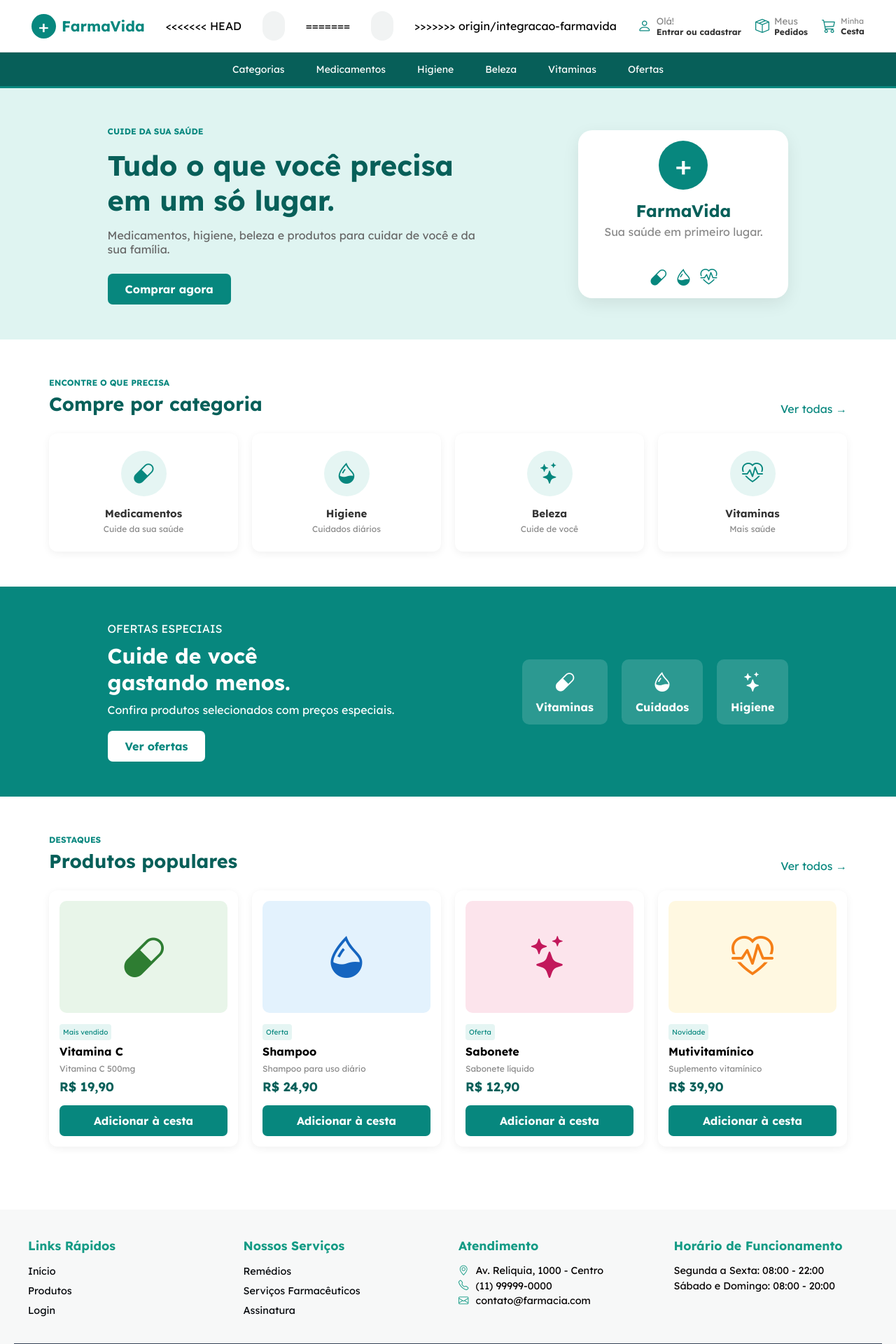
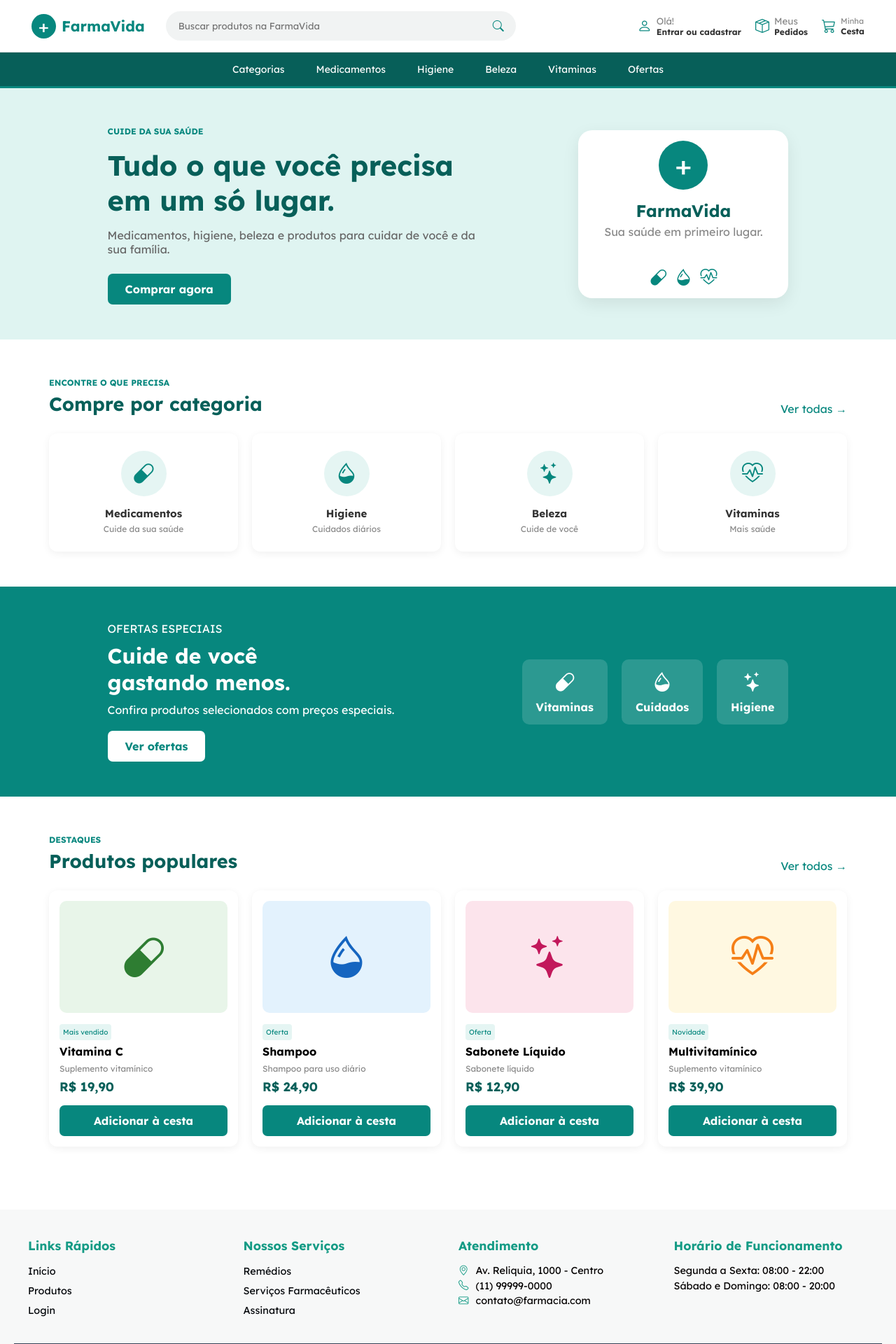
Before and after one commit to BarbosadeSouza/Farmacia, an Angular app: page / in a window 1280 px wide. Shown: the top 1920 px of the page at 70% size. Built offline with nearby package versions, Linux system fonts and the light colour scheme.

Commit message:
fix: corrige integracao final do FarmaVida

```diff
--- a/src/app/app.config.ts
+++ b/src/app/app.config.ts
@@ -1,10 +1,9 @@
-
 import {
   ApplicationConfig,
   provideBrowserGlobalErrorListeners
 } from '@angular/core';
 
-import { provideRouter } from '@angular/router';
+import { provideRouter, withHashLocation } from '@angular/router';
 import { provideHttpClient } from '@angular/common/http';
 
 import { routes } from './app.routes';
@@ -12,7 +11,7 @@ import { routes } from './app.routes';
 export const appConfig: ApplicationConfig = {
   providers: [
     provideBrowserGlobalErrorListeners(),
-    provideRouter(routes),
+    provideRouter(routes, withHashLocation()),
     provideHttpClient()
   ]
 };
--- a/src/app/categorias/categorias.ts
+++ b/src/app/categorias/categorias.ts
@@ -18,49 +18,49 @@ export class Categorias {
       nome: 'Dipirona 500mg',
       preco: 12.90,
       categoria: 'medicamentos',
-      imagem: '/assets/produtos/dipirona.jpg'
+      imagem: 'assets/produtos/dipirona.jpg'
     },
     {
       nome: 'Paracetamol 750mg',
       preco: 15.90,
       categoria: 'medicamentos',
-      imagem: '/assets/produtos/paracetamol.jpg'
+      imagem: 'assets/produtos/paracetamol.jpg'
     },
     {
       nome: 'Shampoo',
       preco: 24.90,
       categoria: 'higiene',
-      imagem: '/assets/produtos/shampoo.jpg'
+      imagem: 'assets/produtos/shampoo.jpg'
     },
     {
       nome: 'Sabonete Líquido',
       preco: 12.90,
       categoria: 'higiene',
-      imagem: '/assets/produtos/sabonete.jpg'
+      imagem: 'assets/produtos/sabonete.jpg'
     },
     {
       nome: 'Creme Hidratante',
       preco: 29.90,
       categoria: 'beleza',
-      imagem: '/assets/produtos/hidratante.jpg'
+      imagem: 'assets/produtos/hidratante.jpg'
     },
     {
       nome: 'Protetor Solar',
       preco: 39.90,
       categoria: 'beleza',
-      imagem: '/assets/produtos/protetor.jpg'
+      imagem: 'assets/produtos/protetor.jpg'
     },
     {
       nome: 'Vitamina C',
       preco: 19.90,
       categoria: 'vitaminas',
-      imagem: '/assets/produtos/vitamina-c.jpg'
+      imagem: 'assets/produtos/vitamina-c.jpg'
     },
     {
       nome: 'Multivitamínico',
       preco: 39.90,
       categoria: 'vitaminas',
-      imagem: '/assets/produtos/multivitaminico.jpg'
+      imagem: 'assets/produtos/multivitaminico.jpg'
     }
   ];
 
--- a/src/app/menu/menu.html
+++ b/src/app/menu/menu.html
@@ -6,7 +6,6 @@
     <a routerLink="/home" class="logo-link">FarmaVida</a>
   </div>
 
-<<<<<<< HEAD
 <!-- Pesquisa -->
 <div class="pesquisa">
   <input
@@ -25,18 +24,6 @@
     <i class="bi bi-search"></i>
   </button>
 </div>
-=======
-  <div class="pesquisa">
-    <input
-      type="text"
-      placeholder="Buscar produtos na FarmaVida"
-    >
-
-    <button type="button">
-      <i class="bi bi-search"></i>
-    </button>
-  </div>
->>>>>>> origin/integracao-farmavida
 
   <div class="acoes">
 
--- a/src/app/pagina-inicial/pagina-inicial.html
+++ b/src/app/pagina-inicial/pagina-inicial.html
@@ -1,4 +1,3 @@
-
 <section class="banner">
 
   <div class="banner-texto">
@@ -16,7 +15,7 @@
       para cuidar de você e da sua família.
     </p>
 
-    <a href="#produtos" class="botao">
+    <a routerLink="/produtos" class="botao">
       Comprar agora
     </a>
 
@@ -53,7 +52,7 @@
       <h2>Compre por categoria</h2>
     </div>
 
-    <a href="#categorias">
+    <a routerLink="/categorias">
       Ver todas →
     </a>
 
@@ -61,7 +60,7 @@
 
   <div class="categorias">
 
-    <a href="#medicamentos" class="categoria">
+    <a routerLink="/medicamentos" class="categoria">
 
       <div class="categoria-icone medicamento">
         <i class="bi bi-capsule"></i>
@@ -72,7 +71,7 @@
 
     </a>
 
-    <a href="#higiene" class="categoria">
+    <a routerLink="/higiene" class="categoria">
 
       <div class="categoria-icone higiene">
         <i class="bi bi-droplet-half"></i>
@@ -83,7 +82,7 @@
 
     </a>
 
-    <a href="#beleza" class="categoria">
+    <a routerLink="/beleza" class="categoria">
 
       <div class="categoria-icone beleza">
         <i class="bi bi-stars"></i>
@@ -94,7 +93,7 @@
 
     </a>
 
-    <a href="#vitaminas" class="categoria">
+    <a routerLink="/vitaminas" class="categoria">
 
       <div class="categoria-icone vitaminas">
         <i class="bi bi-heart-pulse"></i>
@@ -126,7 +125,7 @@
       com preços especiais.
     </p>
 
-    <a href="#produtos" class="botao botao-branco">
+    <a routerLink="/ofertas" class="botao botao-branco">
       Ver ofertas
     </a>
 
@@ -162,9 +161,9 @@
       <h2>Produtos populares</h2>
     </div>
 
-<a routerLink="/produtos">
-  Ver todos →
-</a>
+    <a routerLink="/produtos">
+      Ver todos →
+    </a>
 
   </div>
 
@@ -175,7 +174,7 @@
       imageContent="bi-capsule"
       tag="Mais vendido"
       title="Vitamina C"
-      description="Vitamina C 500mg"
+      description="Suplemento vitamínico"
       price="R$ 19,90"
       buttonLink="#carrinho"
       (adicionar)="adicionarAoCarrinho('Vitamina C', 19.90)">
@@ -196,22 +195,22 @@
       imageClass="rosa"
       imageContent="bi-stars"
       tag="Oferta"
-      title="Sabonete"
+      title="Sabonete Líquido"
       description="Sabonete líquido"
       price="R$ 12,90"
       buttonLink="#carrinho"
-      (adicionar)="adicionarAoCarrinho('Sabonete', 12.90)">
+      (adicionar)="adicionarAoCarrinho('Sabonete Líquido', 12.90)">
     </app-produto>
 
     <app-produto
       imageClass="amarelo"
       imageContent="bi-heart-pulse"
       tag="Novidade"
-      title="Mutivitamínico"
+      title="Multivitamínico"
       description="Suplemento vitamínico"
       price="R$ 39,90"
       buttonLink="#carrinho"
-      (adicionar)="adicionarAoCarrinho('Mutivitamínico', 39.90)">
+      (adicionar)="adicionarAoCarrinho('Multivitamínico', 39.90)">
     </app-produto>
 
   </div>
--- a/src/app/pagina-inicial/pagina-inicial.ts
+++ b/src/app/pagina-inicial/pagina-inicial.ts
@@ -1,4 +1,3 @@
-
 import { Component } from '@angular/core';
 import { CommonModule } from '@angular/common';
 import { RouterLink } from '@angular/router';
--- a/src/app/produtos/vitrine/vitrine.html
+++ b/src/app/produtos/vitrine/vitrine.html
@@ -7,13 +7,11 @@
   } @else if (busca) {
 
     <section class="categoria">
-
       <div class="categoria-header">
         <h3>Resultados para: {{ busca }}</h3>
       </div>
 
       <div class="produtos">
-
         @for (produto of produtos; track produto.id) {
           <app-produto
             imageClass="verde"
@@ -21,28 +19,23 @@
             [title]="produto.nome"
             [description]="produto.categoria"
             [price]="'R$ ' + produto.preco.toFixed(2).replace('.', ',')"
-            buttonLink="#carrinho">
+            (adicionar)="carrinho.adicionar(produto.nome, produto.preco)">
           </app-produto>
         } @empty {
           <p>Nenhum produto encontrado.</p>
         }
-
       </div>
-
     </section>
 
   } @else {
 
     @for (categoria of categorias; track categoria) {
-
       <section class="categoria">
-
         <div class="categoria-header">
           <h3>{{ categoria }}</h3>
         </div>
 
         <div class="produtos">
-
           @for (produto of produtosPorCategoria(categoria); track produto.id) {
             <app-produto
               imageClass="verde"
@@ -50,16 +43,13 @@
               [title]="produto.nome"
               [description]="produto.categoria"
               [price]="'R$ ' + produto.preco.toFixed(2).replace('.', ',')"
-              buttonLink="#carrinho">
+              (adicionar)="carrinho.adicionar(produto.nome, produto.preco)">
             </app-produto>
           } @empty {
             <p>Nenhum produto nesta categoria.</p>
           }
-
         </div>
-
       </section>
-
     }
 
   }
--- a/src/app/produtos/vitrine/vitrine.ts
+++ b/src/app/produtos/vitrine/vitrine.ts
@@ -2,6 +2,7 @@ import { Component, ChangeDetectorRef } from '@angular/core';
 import { Produto } from '../produto/produto';
 import { HttpClient } from '@angular/common/http';
 import { ActivatedRoute } from '@angular/router';
+import { Carrinho } from '../../services/carrinho';
 
 @Component({
   standalone: true,
@@ -22,7 +23,8 @@ export class Vitrine {
   constructor(
     private http: HttpClient,
     private rota: ActivatedRoute,
-    private cdr: ChangeDetectorRef
+    private cdr: ChangeDetectorRef,
+    public carrinho: Carrinho
   ) {
     this.rota.queryParams.subscribe(params => {
       this.busca = params['busca'] || '';
```
